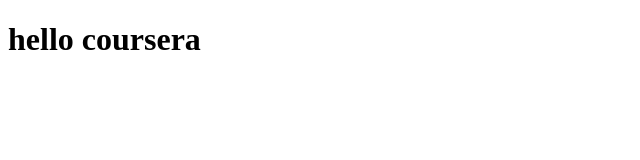
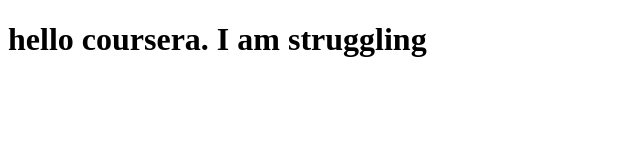
Before and after one commit to Naregab/Coursera, a plain HTML site: page site/index.html in a window 1280 px wide. Shown: the whole page, without its empty margins (0-640 px from the left). Drawn offline with Linux system fonts and the light colour scheme.

Commit message:
small addition to our page content

```diff
--- a/site/index.html
+++ b/site/index.html
@@ -4,6 +4,6 @@
 	<title>hello coursera</title>
 </head>
 <body>
-<h1>hello coursera</h1>
+<h1>hello coursera. I am struggling</h1>
 </body>
 </html>
```
